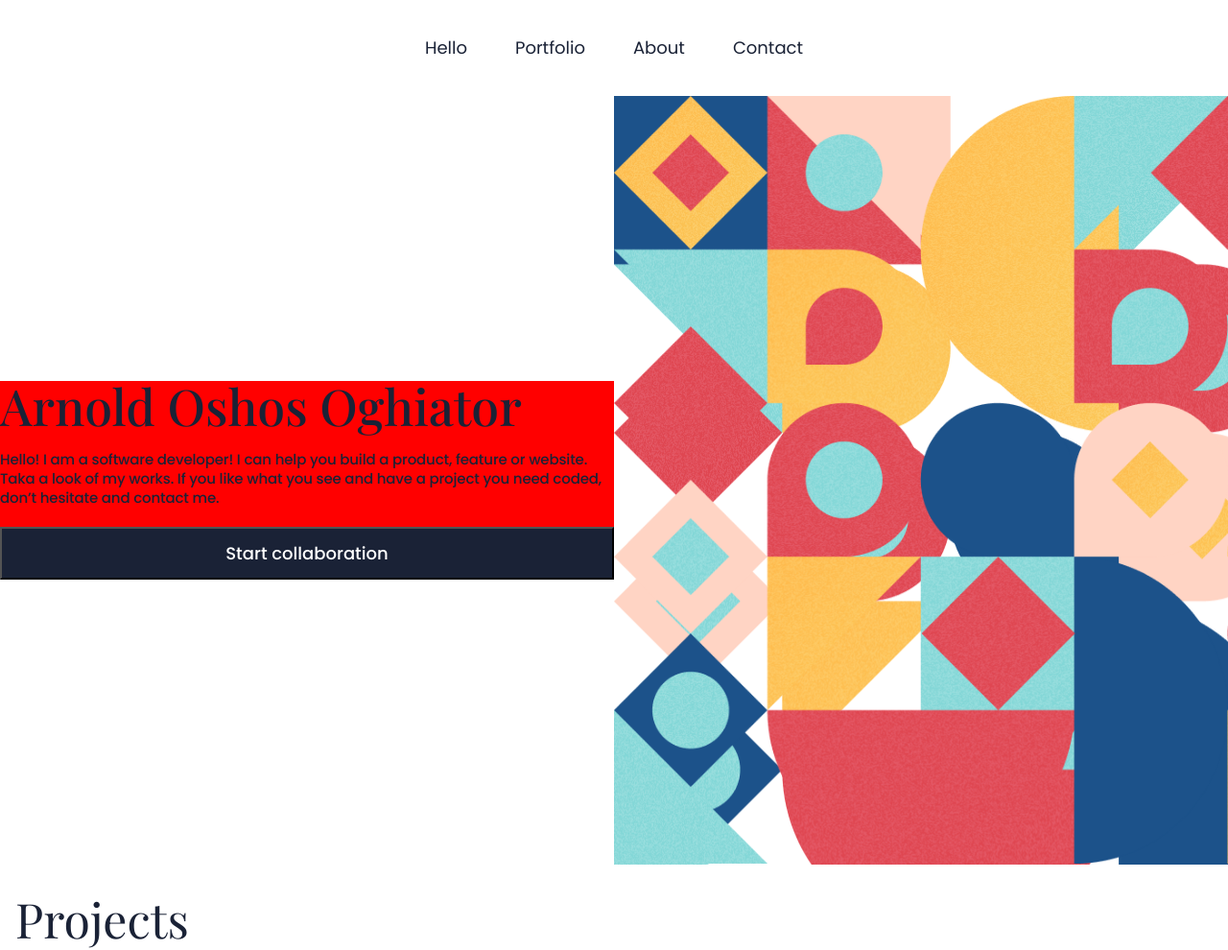
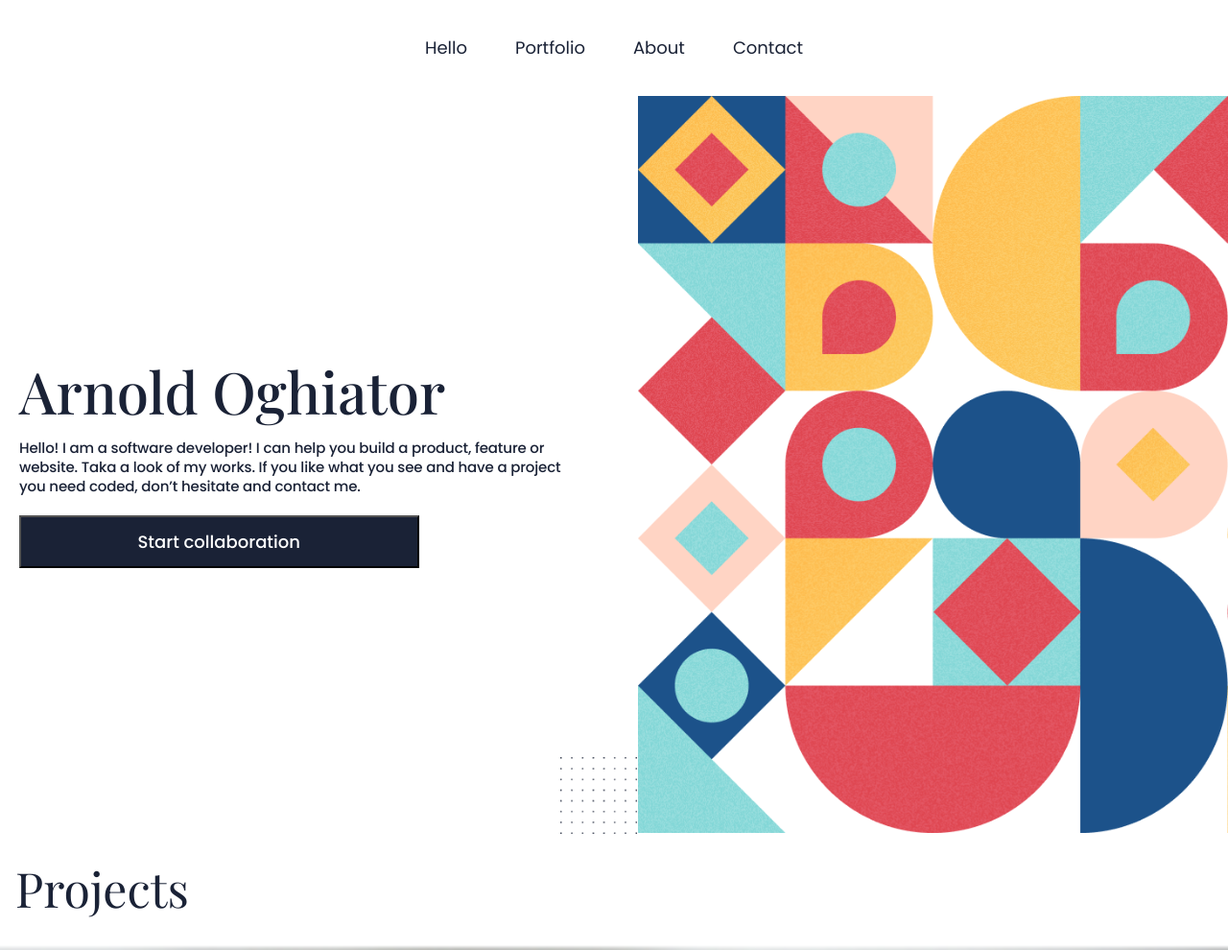
Before and after one commit to arnold-O/portfolio_project_microverse, a website: page index.html in a window 1280 px wide. Shown: the top 990 px of the page at 96% size. Drawn offline with nearby package versions, Linux system fonts and the light colour scheme; a web font is replaced by a local one.

Commit message:
project section destop view

```diff
--- a/index.html
+++ b/index.html
@@ -52,8 +52,9 @@
             </button>
         </div>
         <div class="header-description-desktop">
-            <div class="hi">
-                <h1 class="header-description-name">Arnold Oshos Oghiator </h1>
+           <div class="header-info-container">
+            <div class="header-info-card">
+                <h1 class="header-description-name">Arnold Oghiator </h1>
             <p class="header-description-text margin-sm">
                 Hello! I am a software developer! I can help you build a product,
                 feature or website. Taka a look of my works. If you like what you see
@@ -63,6 +64,12 @@
                 Start collaboration
             </button>
             </div>
+
+            <div class="inner-image">
+                <img src="./images/image_dots.png" alt="">
+            </div>
+           </div>
+
             <div class="top-image-desktop">
                 <img src="./images/desktop.png" alt="">
 
--- a/style.css
+++ b/style.css
@@ -580,6 +580,9 @@ body {
 .header-description-desktop{
   display: none;
 }
+/* .desktop-btn{
+  display: none;
+} */
 /* footer section */
 
 /********************** media queries applies here****************** */
@@ -617,33 +620,61 @@ body {
 
   .header-description-desktop {
     padding: 0;
+    margin: 0;
     display: grid;
-    grid-template-columns: repeat( 2, 1fr);
-    /* gap: 9.4rem; */
+    grid-template-columns: repeat( 2, minmax(0,1fr));
+    gap: 5rem;
     align-items: center;
     /* justify-content: center; */
-    /* height: 100vh; */
+    /* height: 80rem; */
+    /* background-color: red; */
+    position: relative;
+  }
+  .header-info-container{
+
   }
   .header-info-card{
 
-    /* padding-left: 15rem; */
+    padding-left: 2rem;
+  }
+  .header-description-name{
+    font-size: 6rem;
+  }
+
+  .form-btn{
+    width: 70%;
+    padding: 1.2rem 1.2rem;
+
+
+
+
   }
   .box-image{
     display: none;
   }
   .top-image-desktop{
-
-     width: 100%;
-     box-sizing: border-box;
-  background-image: url("./images/desktop.png");
+ width: 100%;
 
 
 
   }
   .top-image-desktop img{
     width: 100%;
+
+
   }
-  .hi{
-    background: red;
+  .inner-image{
+    width: 8rem;
+    height: 8rem;
+    position: absolute;
+    bottom: 0;
+   left: 50%;
+   transform: translate(-70%, 0%);
+
   }
+  .inner-image img{
+    width: 100%;
+
+  }
+
 }
```
Also changed, not shown: images/image_dots.png (added).
